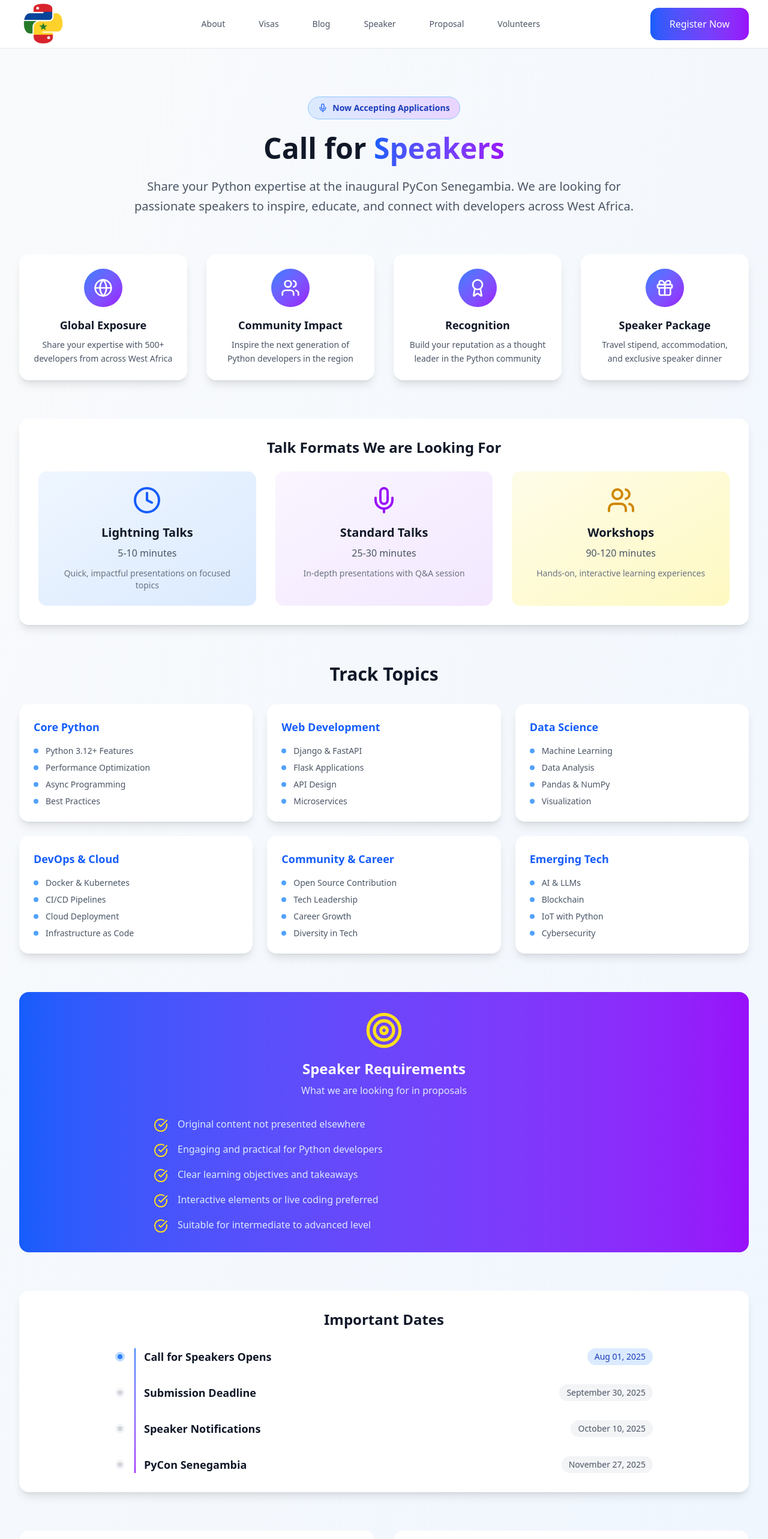
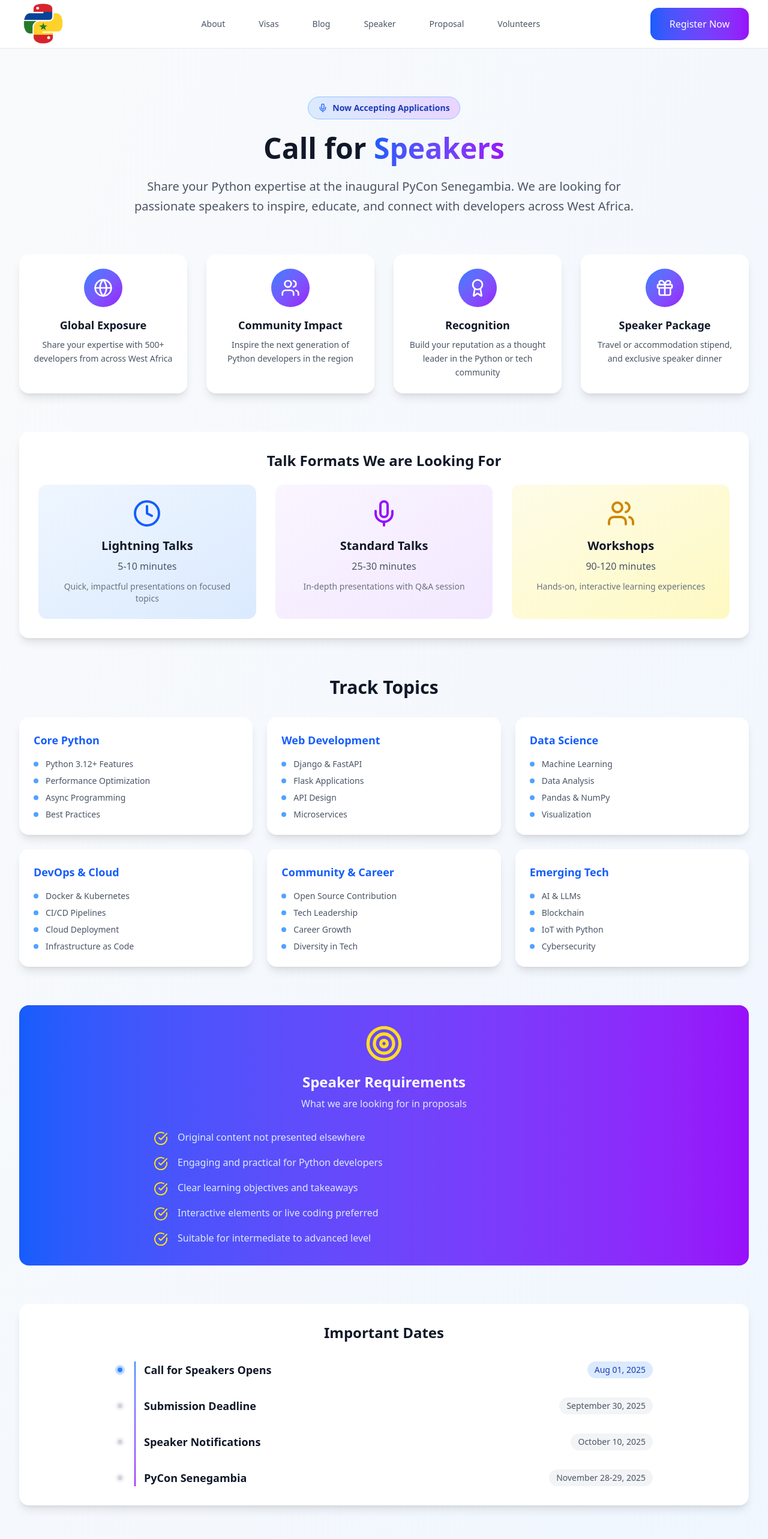
Before and after one commit to sheriff-gaye/pycon_gmb, a Next.js app: page /speakers in a window 1280 px wide. Shown: the top 2566 px of the page at 60% size. Built offline with nearby package versions, Linux system fonts and the light colour scheme.

Commit message:
Update call_for_speakers.tsx

```diff
--- a/app/components/call_for_speakers.tsx
+++ b/app/components/call_for_speakers.tsx
@@ -28,12 +28,12 @@
     {
       icon: Award,
       title: "Recognition",
-      description: "Build your reputation as a thought leader in the Python community"
+      description: "Build your reputation as a thought leader in the Python or tech community"
     },
     {
       icon: Gift,
       title: "Speaker Package",
-      description: "Travel stipend, accommodation, and exclusive speaker dinner"
+      description: "Travel or accommodation stipend, and exclusive speaker dinner"
     }
   ];
 
@@ -68,7 +68,7 @@
     { date: "Aug 01, 2025", event: "Call for Speakers Opens", status: "current" },
     { date: "September 30, 2025", event: "Submission Deadline", status: "upcoming" },
     { date: "October 10, 2025", event: "Speaker Notifications", status: "upcoming" },
-    { date: "November 27, 2025", event: "PyCon Senegambia", status: "upcoming" }
+    { date: "November 28-29, 2025", event: "PyCon Senegambia", status: "upcoming" }
   ];
 
   const requirements = [
```
